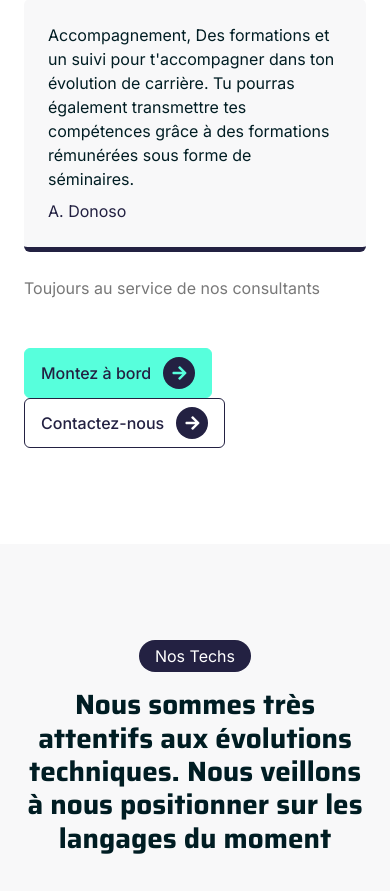
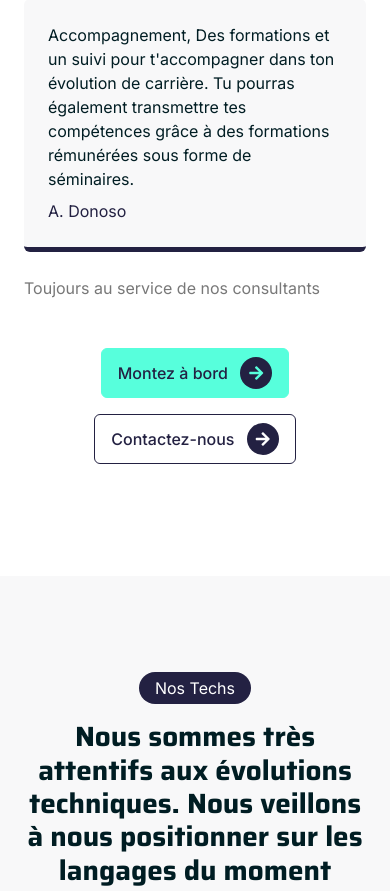
Before and after one commit to alexbalak21/fly-it_site, a PHP site: page / in a window 390 px wide. Shown: the part 1769-2660 px from the top of the page. Run offline with PHP 8.4, Linux system fonts and the light colour scheme; some libraries are stand-ins or nearby versions.

Commit message:
buttons in about arranged for smaller scren.

```diff
--- a/css/style.css
+++ b/css/style.css
@@ -207,6 +207,16 @@
         width: 100%;
         height: 100%;
         object-fit: cover;
+    }
+}
+
+@media (max-width: 450px) {
+    .about .btn-container .btn {
+        margin-bottom: 16px !important;
+    }
+
+    .about .btn-container {
+        text-align: center;
     }
 }
 
--- a/index.html
+++ b/index.html
@@ -278,7 +278,7 @@
         <!-- Carousel End -->
 
         <!-- About Start -->
-        <div class="container-xxl py-5">
+        <div class="container-xxl py-5 about">
             <div class="container">
                 <div class="row g-5">
                     <div class="col-lg-6 wow fadeInUp" data-wow-delay="0.1s">
@@ -346,6 +346,7 @@
                             <p class="mb-5">
                                 Toujours au service de nos consultants
                             </p>
+                            <div class="btn-container">
                                 <a
                                     class="btn btn-primary py-2 px-3 animated slideInDown text-secondary"
                                     href=""
@@ -357,6 +358,7 @@
                                         <i class="fa fa-arrow-right"></i>
                                     </div>
                                 </a>
+
                                 <a
                                     class="btn btn-outline-secondary py-2 px-3"
                                     href=""
@@ -368,6 +370,7 @@
                                         <i class="fa fa-arrow-right"></i>
                                     </div>
                                 </a>
+                            </div>
                         </div>
                     </div>
                 </div>
```
Lines whose indentation alone changed are shown as unchanged.
